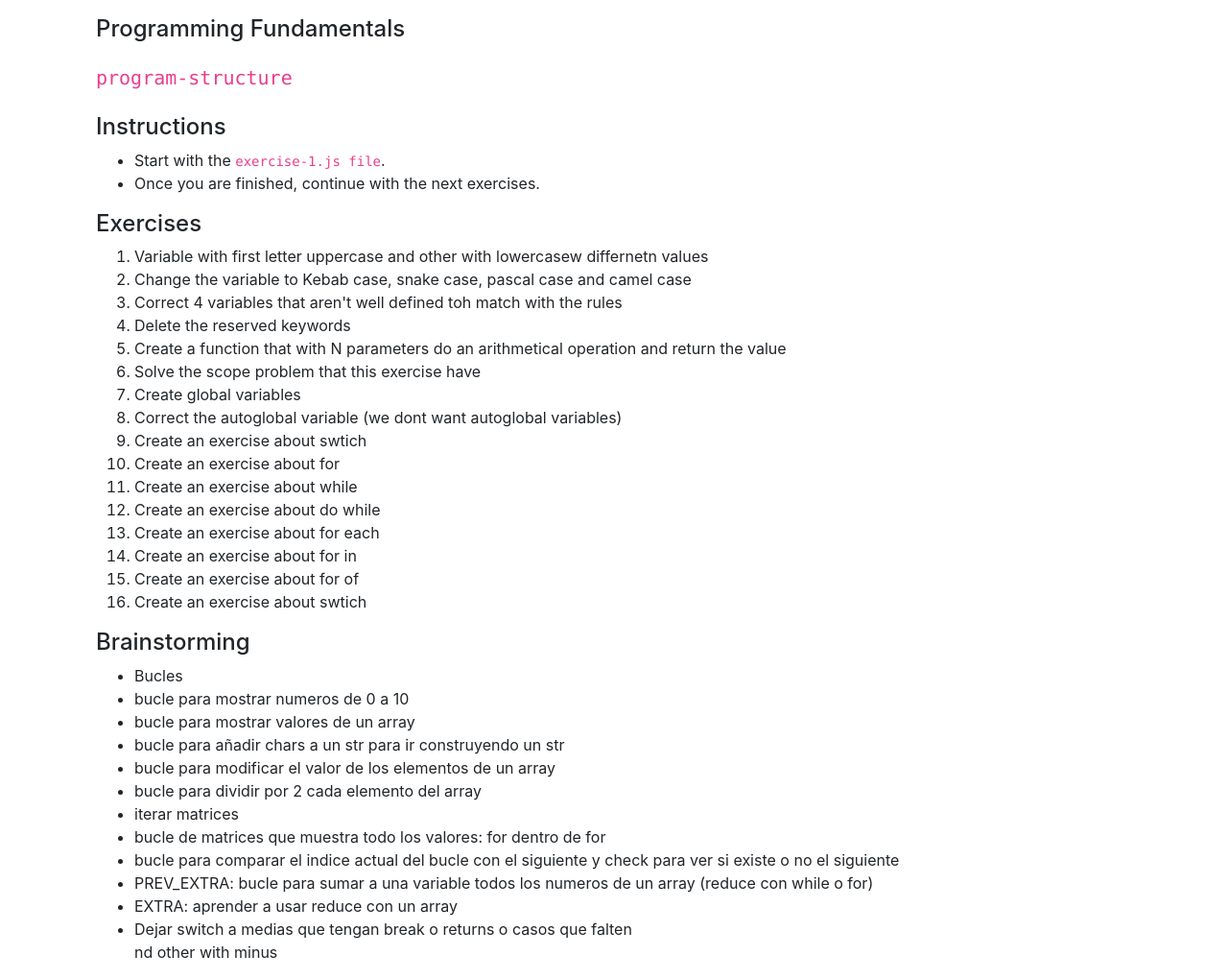
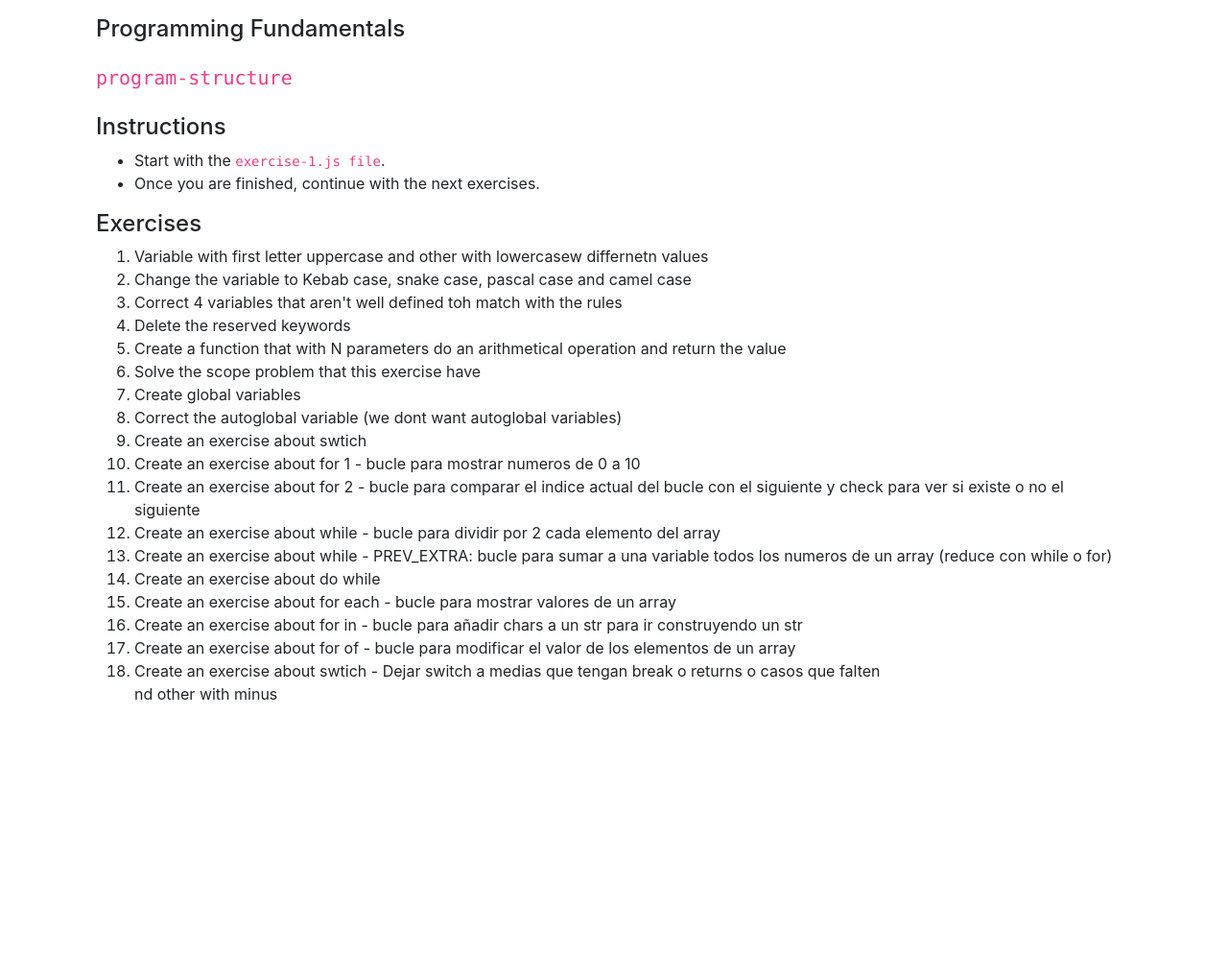
Before and after one commit to assembler-institute/programming-fundamentals-program-structure-pill, a website: page index.html in a window 1280 px wide. Shown: the whole page at 96% size. After the commit the page ends 800 px from the top, so only its background shows below. Drawn offline with nearby package versions, Linux system fonts and the light colour scheme.

Commit message:
remove Brainstorming

```diff
--- a/index.html
+++ b/index.html
@@ -1,14 +1,11 @@
 <!DOCTYPE html>
 <html>
+
 <head>
   <title>Assembler School</title>
   <meta charset="UTF-8" />
-    <link
-      rel="stylesheet"
-      href="https://stackpath.bootstrapcdn.com/bootstrap/4.4.1/css/bootstrap.min.css"
-      integrity="sha384-Vkoo8x4CGsO3+Hhxv8T/Q5PaXtkKtu6ug5TOeNV6gBiFeWPGFN9MuhOf23Q9Ifjh"
-      crossorigin="anonymous"
-    />
+  <link rel="stylesheet" href="https://stackpath.bootstrapcdn.com/bootstrap/4.4.1/css/bootstrap.min.css"
+    integrity="sha384-Vkoo8x4CGsO3+Hhxv8T/Q5PaXtkKtu6ug5TOeNV6gBiFeWPGFN9MuhOf23Q9Ifjh" crossorigin="anonymous" />
 </head>
 
 <body>
@@ -42,33 +39,21 @@
           <li>Create global variables</li>
           <li>Correct the autoglobal variable (we dont want autoglobal variables)</li>
           <li>Create an exercise about swtich</li>
-            <li>Create an exercise about for</li>
-            <li>Create an exercise about while</li>
+          <li>Create an exercise about for 1 - bucle para mostrar numeros de 0 a 10</li>
+          <li>Create an exercise about for 2 - bucle para comparar el indice actual del bucle con el siguiente y check para ver si existe o no el siguiente</li>
+          <li>Create an exercise about while - bucle para dividir por 2 cada elemento del array</li>
+          <li>Create an exercise about while - PREV_EXTRA: bucle para sumar a una variable todos los numeros de un array (reduce con while o for)</li>
           <li>Create an exercise about do while</li>
-            <li>Create an exercise about for each</li>
-            <li>Create an exercise about for in</li>
-            <li>Create an exercise about for of</li>
-            <li>Create an exercise about swtich</li>
+          <li>Create an exercise about for each - bucle para mostrar valores de un array</li>
+          <li>Create an exercise about for in - bucle para añadir chars a un str para ir construyendo un str</li>
+          <li>Create an exercise about for of - bucle para modificar el valor de los elementos de un array</li>
+          <li>Create an exercise about swtich - Dejar switch a medias que tengan break o returns o casos que falten</li>nd other with minus</li>
         </ol>
 
-          <h2 class="h4">Brainstorming</h2>
-            <ul>
-              <li>Bucles</li>
-              <li>bucle para mostrar numeros de 0 a 10</li>
-              <li>bucle para mostrar valores de un array</li>
-              <li>bucle para añadir chars a un str para ir construyendo un str</li>
-              <li>bucle para modificar el valor de los elementos de un array</li>
-              <li>bucle para dividir por 2 cada elemento del array</li>
-              <li>iterar matrices</li>
-              <li>bucle de matrices que muestra todo los valores: for dentro de for</li>
-              <li>bucle para comparar el indice actual del bucle con el siguiente y check para ver si existe o no el siguiente</li>
-              <li>PREV_EXTRA: bucle para sumar a una variable todos los numeros de un array (reduce con while o for)</li>
-              <li>EXTRA: aprender a usar reduce con un array</li>
-              <li>Dejar switch a medias que tengan break o returns o casos que falten</li>nd other with minus
-          </ul>
 
       </div>
     </div>
   </div>
 </body>
+
 </html>
```
Lines whose indentation alone changed are shown as unchanged.
